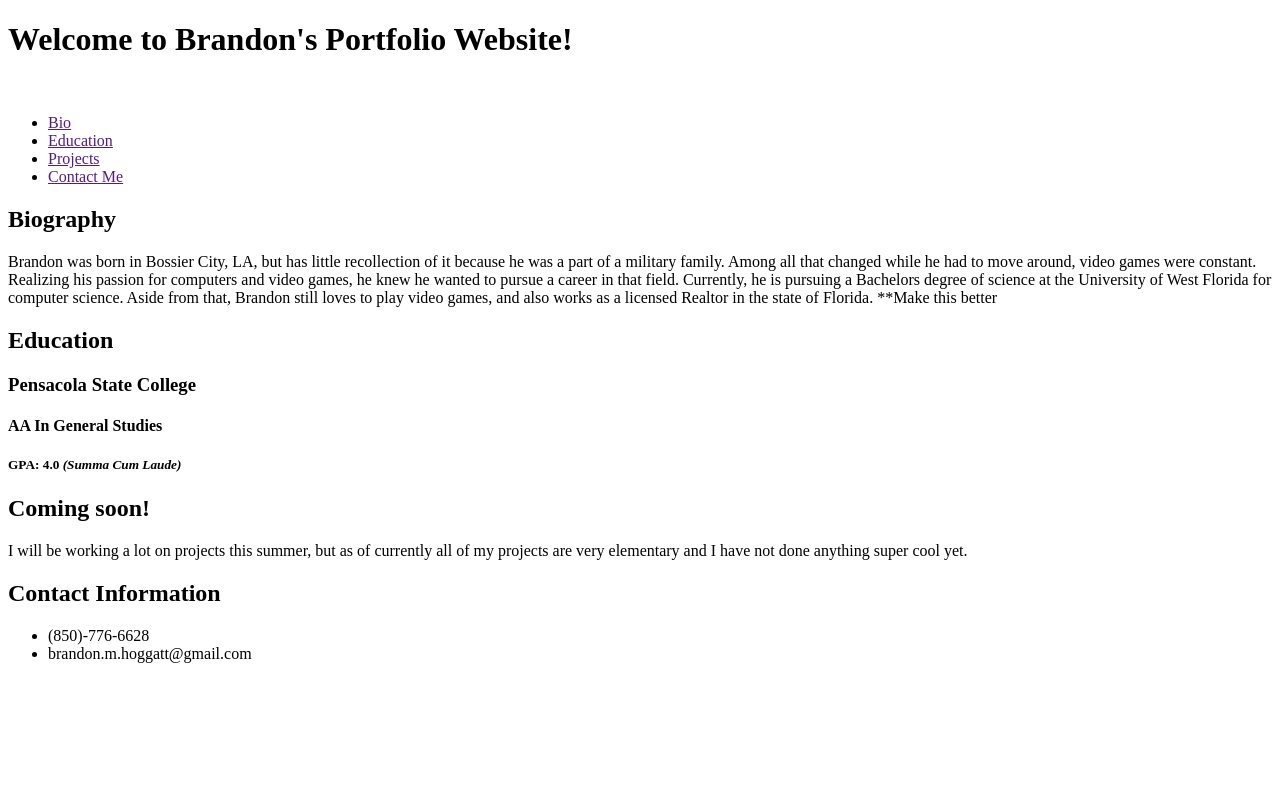
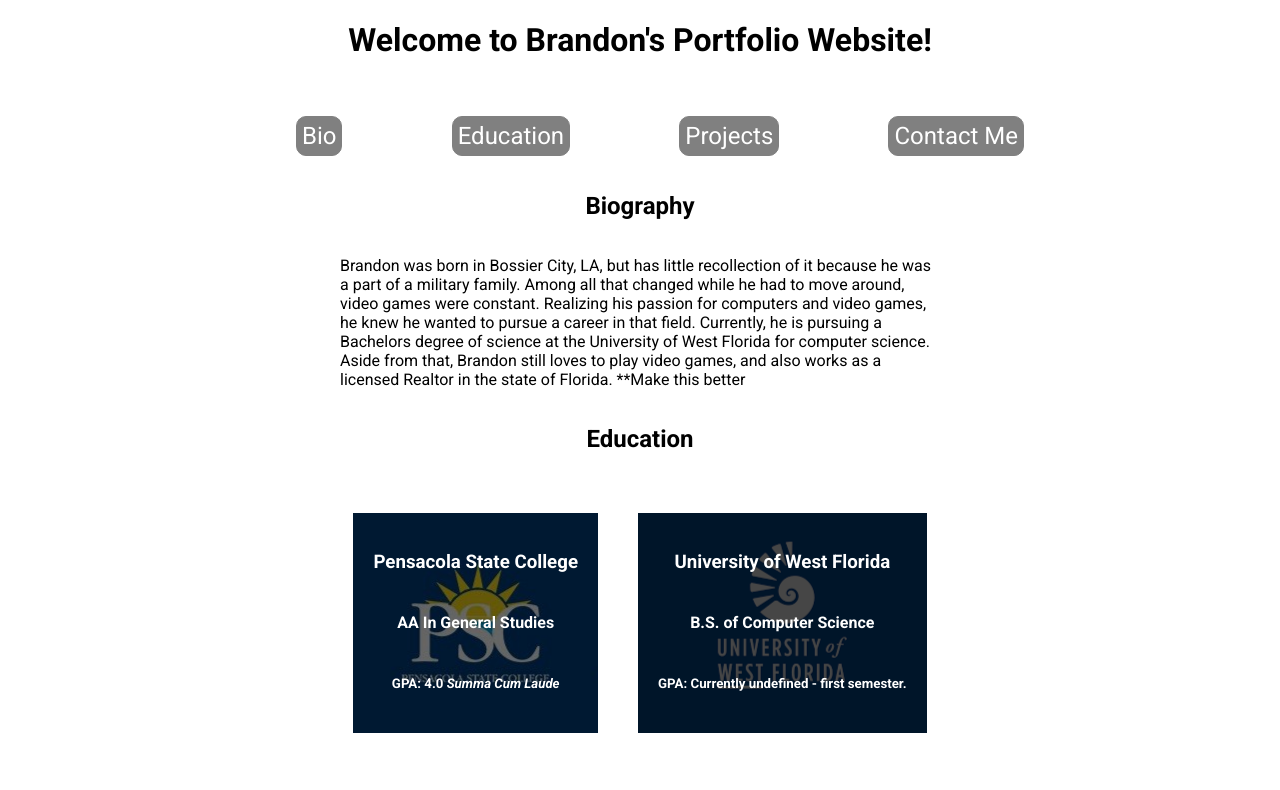
Before and after one commit to brandon-hog/PortfolioProj, a plain HTML site: page index.html in a window 1280 px wide. Shown: the top 790 px of the page. Drawn offline with Linux system fonts and the light colour scheme.

Commit message:
Added some pictures for education, and worked on the rules some more.

```diff
--- a/index.html
+++ b/index.html
@@ -4,6 +4,9 @@
     <meta charset="UTF-8">
     <meta name="viewport" content="width=device-width, initial-scale=1.0">
     <title>Document</title>
+    <link rel="preconnect" href="https://fonts.googleapis.com">
+<link rel="preconnect" href="https://fonts.gstatic.com" crossorigin>
+<link href="https://fonts.googleapis.com/css2?family=Roboto:ital,wght@0,100;0,300;0,400;0,500;0,700;0,900;1,100;1,300;1,400;1,500;1,700;1,900&display=swap" rel="stylesheet">
     <link rel="stylesheet" href="./resources/CSS/index.css">
 </head>
 <body>
@@ -13,15 +16,15 @@
         <nav>
             <ul>
                 <!-- FIXME add in links later to parts -->
-                <li><a href="">Bio</a></li>
-                <li><a href="">Education</a></li>
-                <li><a href="">Projects</a></li>
-                <li><a href="">Contact Me</a></li>
+                <li><a href="#bio">Bio</a></li>
+                <li><a href="#education">Education</a></li>
+                <li><a href="#projects">Projects</a></li>
+                <li><a href="#contact-info">Contact Me</a></li>
             </ul>
         </nav>
     </header>
     <!-- Talk about bio -->
-    <div class="bio">
+    <div class="bio centerflex" id="bio">
         <h2>Biography</h2>
         <p>Brandon was born in Bossier City, LA, but has little recollection of it because
             he was a part of a military family. Among all that changed while he had
@@ -34,14 +37,21 @@
         </p>
     </div>
     <!-- talk about education -->
-    <div class="education">
-        <h2>Education</h2>
-        <h3>Pensacola State College</h3>
-        <h4>AA In General Studies</h4>
-        <h5>GPA: <strong>4.0 <em>(Summa Cum Laude)</em></strong></h5>
+    <h2>Education</h2>
+    <div class="education" id="education">
+        <div class="PSC">
+            <h3>Pensacola State College</h3>
+            <h4>AA In General Studies</h4>
+            <h5>GPA: <strong>4.0 <em>Summa Cum Laude</em></strong></h5>
+        </div>
+        <div class="UWF">
+            <h3>University of West Florida</h3>
+            <h4>B.S. of Computer Science</h4>
+            <h5>GPA: Currently undefined - first semester.</h5>
+        </div>
     </div>
     <!-- talk about projects -->
-    <div class="projects">
+    <div class="projects centerflex" id="projects">
         <h2>Coming soon!</h2>
         <p>I will be working a lot on projects this summer, but as of currently
             all of my projects are very elementary and I have not done anything
@@ -51,7 +61,7 @@
     <!-- create a footer with contact information -->
     <footer>
         <h2>Contact Information</h2>
-        <ul class="contact-info">
+        <ul class="contact-info centerflex" id="contact-info">
             <li>(850)-776-6628</li>
             <li>brandon.m.hoggatt@gmail.com</li>
         </ul>
--- a/resources/CSS/index.css
+++ b/resources/CSS/index.css
@@ -1 +1,124 @@
+/* general rules */
+* {
+    font-family: "Roboto";
+}
+
+html {
+    font-size: 16px;
+    margin: 0;
+    padding: 0;
+}
+
+h2 {
+    display: flex;
+    align-items: center;
+    justify-content: center;
+}
+
+body div {
+    display: flex;
+    flex-direction: column;
+    justify-content: center;
+    align-items: center;
+}
+
+body {
+    margin: 0;
+    padding: 0;
+}
+
 /* header section */
+header {
+    display: flex;
+    justify-content: center;
+    align-items: center;
+    flex-direction: column;
+}
+
+nav {
+    width: 60%;
+}
+
+nav ul {
+    display: flex;
+    justify-content: space-between;
+}
+
+nav ul li {
+    list-style: none;
+    font-size: 1.5rem;
+    border: 1px solid gray;
+    background-color: gray;
+    border-radius: 10px;
+    padding: 5px;
+}
+
+a {
+    color: white;
+    text-decoration: none;
+}
+
+/* center using flex */
+.centerflex {
+    display: flex;
+    justify-content: center;
+    align-items: center;
+    flex-direction: column;
+}
+
+.centerflex p {
+    max-width: 600px;
+}
+
+/* treat education differently, because I want my education places displayed side by side, not
+in the direction of column */
+.education {
+    align-items: center;
+    justify-content: center;
+    display: flex;
+    flex-direction: row;
+    padding: 20px;
+}
+
+.PSC {
+    background-image: url("../images/pscimage.jpg");
+    background-color: rgba(255, 255, 255, 0.7);
+    background-position: center;
+    max-width: 300px;
+    padding: 20px;
+    margin: 20px;
+    color: white;
+}
+
+.UWF {
+    padding: 20px;
+    margin: 20px;
+    max-width: 300px;
+    background-image: url("../images/uwfimage.png");
+    background-color: rgba(255, 255, 255, 0.9);
+    background-position: center;
+    width: fit-content;
+    color: white;
+}
+
+/* footer section */
+footer {
+    margin: 0;
+    padding: 0;
+    width: 100%;
+    box-sizing: border-box;
+    color: white;
+    background-color: black;
+    bottom: 0;
+    min-height: 100px;
+    flex-direction: row;
+}
+
+footer ul {
+    list-style: none;
+    display: flex;
+    flex-direction: row;
+    flex-wrap: wrap;
+    margin: 0;
+    padding: 0;
+}
```
Also changed, not shown: resources/images/pscimage.jpg (added), resources/images/uwfimage.png (added).
